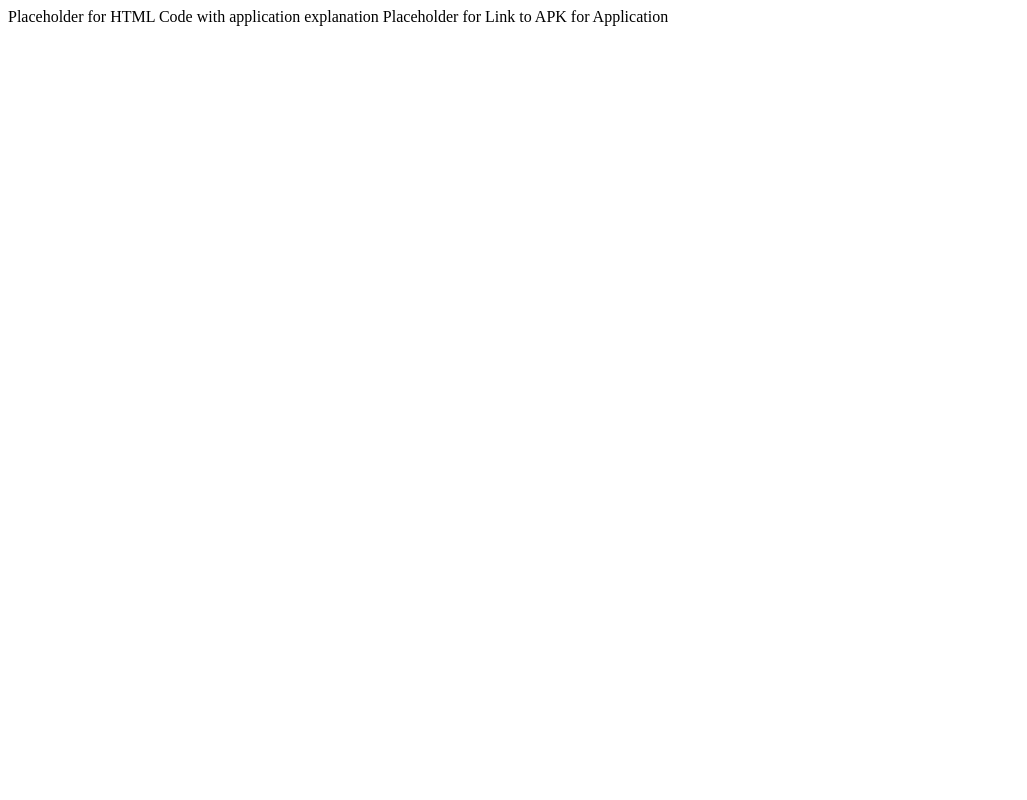
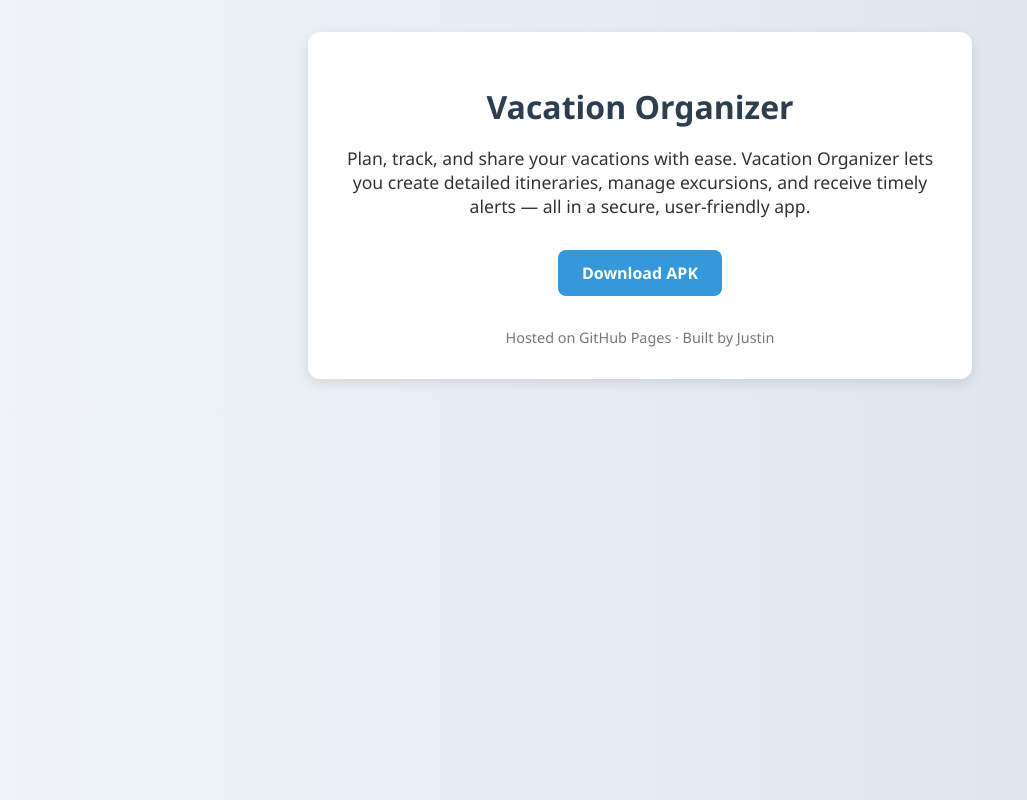
Before and after one commit to BlankZinho/Vacation_Organizer_Android_Application, a plain HTML site: page index.html in a window 1280 px wide. Shown: the whole page, without its empty margins (0-1027 px from the left). Drawn offline with Linux system fonts and the light colour scheme.

Commit message:
Update index.html

```diff
--- a/index.html
+++ b/index.html
@@ -1,3 +1,72 @@
-Placeholder for HTML Code with application explanation
+<!DOCTYPE html>
+<html lang="en">
+<head>
+  <meta charset="UTF-8" />
+  <meta name="viewport" content="width=device-width, initial-scale=1.0" />
+  <title>Vacation Organizer Android Application</title>
+  <style>
+    body {
+      font-family: 'Segoe UI', sans-serif;
+      background: linear-gradient(to right, #f0f4f8, #d9e2ec);
+      color: #333;
+      margin: 0;
+      padding: 2rem;
+      display: flex;
+      flex-direction: column;
+      align-items: center;
+    }
 
-Placeholder for Link to APK for Application
+    .container {
+      max-width: 600px;
+      background: white;
+      padding: 2rem;
+      border-radius: 12px;
+      box-shadow: 0 4px 12px rgba(0,0,0,0.1);
+      text-align: center;
+    }
+
+    h1 {
+      color: #2c3e50;
+      margin-bottom: 0.5rem;
+    }
+
+    p {
+      font-size: 1.1rem;
+      margin-bottom: 2rem;
+    }
+
+    a.download-btn {
+      display: inline-block;
+      padding: 0.75rem 1.5rem;
+      background-color: #3498db;
+      color: white;
+      text-decoration: none;
+      border-radius: 8px;
+      font-weight: bold;
+      transition: background-color 0.3s ease;
+    }
+
+    a.download-btn:hover {
+      background-color: #2980b9;
+    }
+
+    footer {
+      margin-top: 2rem;
+      font-size: 0.9rem;
+      color: #777;
+    }
+  </style>
+</head>
+<body>
+  <div class="container">
+    <h1>Vacation Organizer</h1>
+    <p>
+      Plan, track, and share your vacations with ease. Vacation Organizer lets you create detailed itineraries, manage excursions, and receive timely alerts — all in a secure, user-friendly app.
+    </p>
+    <a class="download-btn" href="app-release.apk" download>Download APK</a>
+    <footer>
+      Hosted on GitHub Pages · Built by Justin
+    </footer>
+  </div>
+</body>
+</html>
```
